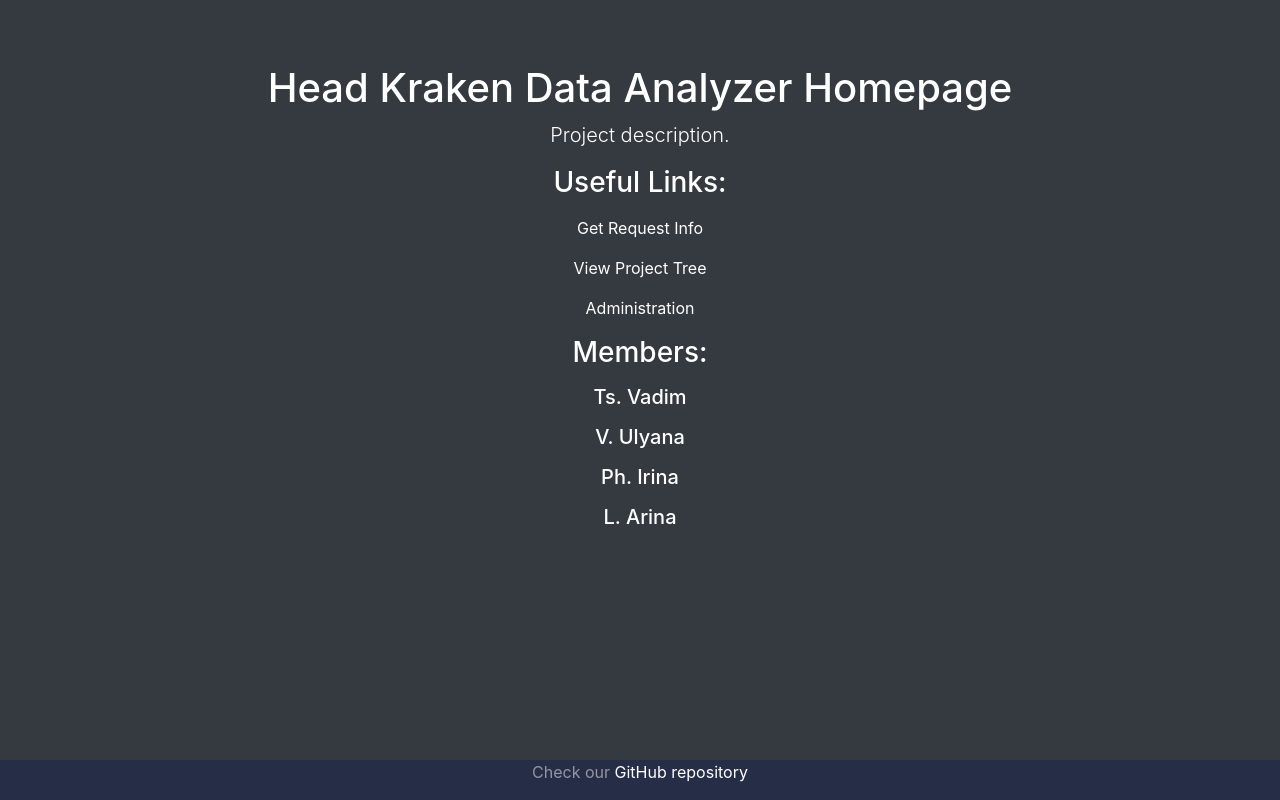
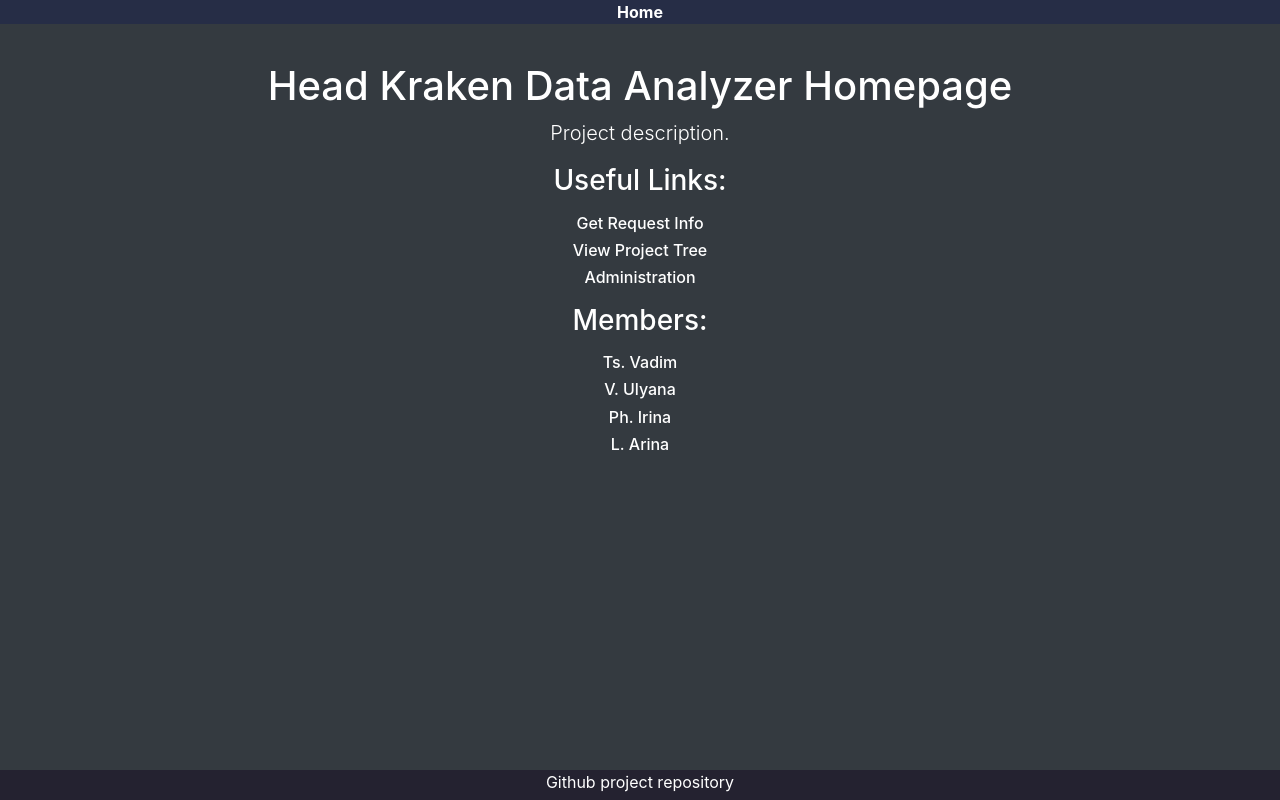
Before and after one commit to ts-vadim/sk-challenge-hehe, a Django app: page / in a window 1280 px wide. Run offline with Django 3.2, Linux system fonts and the light colour scheme; data comes from the database, SQL or seed files in the repository; both versions use the stored data as it was after the commit; some libraries are stand-ins or nearby versions.

Commit message:
too many changes

```diff
--- a/web-app/krakenDataAnalyzer/main/templates/base/base.html
+++ b/web-app/krakenDataAnalyzer/main/templates/base/base.html
@@ -1,36 +1,56 @@
 <!DOCTYPE html>
 <html lang="en">
-<head>
+
+<!-- where classes like bg-dark come from -->
 <link rel="stylesheet" href="https://stackpath.bootstrapcdn.com/bootstrap/4.5.2/css/bootstrap.min.css">
 
+<head>
 	<title>Data Analyzer :: {% block title %}{% endblock %}</title>
-
 	<style>
-        body {
-            padding-top: 5%;
-
+		html,body{
+			height: 100%;
 		}
-        footer {
-            position: fixed;
+		#holder {
+			min-height: 100%;
+			position: relative;
+		}
+		#header {
+			height: 5%;
+			width: 100%;
+			background: #262d46;
+			text-align: center;
+		}
+		#body {
+			padding-bottom: 5%;
+			padding-top: 3%;
+		}
+		#footer {
 			bottom: 0;
-            left: inherit;
-            width: 100%;
-            height: 5%;
-            background: #262d46;
+			height: 30px;
+			left: 0;
+			bottom: 0;
+			position: absolute;
+			right: 0;
+			text-align: center;
+			background-color: rgb(36, 34, 48);
 		}
 	</style>
+</head>
 
-</head>
-<body class="bg-dark text-center">
+<body class="bg-dark">
+	<div id="holder">
+		<div id="header">
+			<a href="/" class="text-white"><strong>Home</strong></a>
+		</div>
 
-    <div class="cover-container"></div>
-    <main class="text-white">
+		<div id="body" class="text-white">
 			{% block content %}{% endblock %}
-    </main>
+		</div>
 
-    <footer class="test-center text-white-50">
-        {% block footer %}{% endblock %}
-    </footer>
+		<div id="footer" class="text-white-50">
+			<a target="_blank" href="https://github.com/ts-vadim/sk-challenge-hehe" class="text-white">Github project repository</a>
+		</div>
+	</div>
+</body>
 
-</body>
 </html>
--- a/web-app/krakenDataAnalyzer/main/templates/main/home.html
+++ b/web-app/krakenDataAnalyzer/main/templates/main/home.html
@@ -1,43 +1,61 @@
 {% extends 'base/base.html' %}
 
-
+<!--     Title     -->
 {% block title %}
 Homepage
 {% endblock %}
 
 
+
+<!--     Content     -->
 {% block content %}
-    <!-- Main Header -->
-    <h1>Head Kraken Data Analyzer Homepage</h1>
-    <!-- Description -->
-    <p class="lead">Project description.</p>
+    <style>
+        #headline {
+            text-align: center;
+            color: white;
+        }
+        #description {
+            text-align: center;
+            color: white;
+        }
+        #links {
+            text-align: center;
+        }
+        #member-list {
+            text-align: center;
+        }
+    </style>
 
-    <!-- Useful Links -->
-    <div class="text-center">
-        <p><h3>Useful Links:</h3></p>
-        <p class="text-white"><a href="{% url 'rinfo' %}" target="_blank" class="text-white">Get Request Info</a></p>
-        <p class="text-white"><a href="{% url 'tree' %}" target="_blank" class="text-white">View Project Tree</a></p>
-        <p class="text-white"><a href="admin/" target="_blank" class="text-white">Administration</a></p>
+    <!--     Headline     -->
+    <div id="headline">
+        <h1>Head Kraken Data Analyzer Homepage</h1>
     </div>
 
-    <!-- Members -->
-    <div class="text-center">
+    <!--     Description     -->
+    <div id="description">
+        <p class="lead">
+            Project description.
+        </p>
+    </div>
+
+    <!--     Useful Links     -->
+    <div id="links">
+        <p><h3>Useful Links:</h3></p>
+        <h6><a href="{% url 'rinfo' %}" class="text-white">Get Request Info</a></h6>
+        <h6><a href="{% url 'tree' %}" class="text-white">View Project Tree</a></h6>
+        <h6><a href="admin/" class="text-white">Administration</a></h6>
+    </div>
+
+    <!--     Members     -->
+    <div id="member-list">
         <p><h3>Members:</h3></p>
         {% for member in members %}
-        <div>
             {% if member.contact_url %}
-                <p><h5><a href="{{ member.contact_url }}" target="_blank" class="text-white">{{ member.name }}</a></h5></p>
+                <h6><a href="{{ member.contact_url }}" target="_blank" class="text-white">{{ member.name }}</a></h6>
             {% else %}
-                <p><h5>{{ member.name }}</h5></p>
+                <h6>{{ member.name }}</h6>
             {% endif %}
-        </div>
         {% endfor %}
     </div>
 
-
 {% endblock %}
-
-
-{% block footer %}
-    <p>Check our <a target="_blank" href="https://github.com/ts-vadim/sk-challenge-hehe" class="text-white">GitHub repository</a></p>
-{% endblock %}
--- a/web-app/krakenDataAnalyzer/main/views.py
+++ b/web-app/krakenDataAnalyzer/main/views.py
@@ -4,7 +4,7 @@ from main.models import SiteMember
 import os
 
 
-# Create your views here.
+
 def homepage(request):
 	return render(request, 'main/home.html', {'members': SiteMember.objects.all()})
 
@@ -16,17 +16,12 @@ def path_download(request, url_path: str):
 	ospath = cwd + os.path.sep + url_path.replace('/', os.path.sep)
 	ospath = ospath.replace(os.path.sep * 2, os.path.sep)
 
-	print('\nIncoming path: ' + url_path)
-	print('CWD: ' + cwd)
-	print('OS path: ' + ospath + '\n')
-
 	if os.path.exists(ospath) and not os.path.isdir(ospath):
 		with open(ospath, 'rb') as file:
 			response = HttpResponse(file.read(), content_type="text/plain")# application/force-download
 			response['Content-Disposition'] = 'inline; filename=' + url_path.split('/')[-1]
 			return response
 	return HttpResponse('File \"' + url_path + '\" not found')
-
 
 
 def request_info(request):
@@ -57,14 +52,10 @@ def project_tree(request):
 		'__init__.py',
 		'migrations'
 	]
-	mute_list = [
-		#'db.sqlite3',
-		'settings.py'
-	]
 
 	tree = dict()
 	start_dir = os.getcwd()
-	response = '<h1><a href=\"/\">Homepage</a></h1><br>'
+	files_to_render = list()
 
 	for path in os.walk(start_dir):
 		cwd = path[0]
@@ -76,6 +67,6 @@ def project_tree(request):
 			if file in hidden_list:
 				continue
 			filepath = os.path.join(cwd.replace(start_dir, ''), file)
-			response += ('<a href=/\"{0}\">{0}</a><br>' if file not in mute_list else '{0}<br>').format(filepath)
+			files_to_render.append((filepath, '/' + filepath))
 
-	return HttpResponse(response)
+	return render(request, 'main/tree.html', {'files': files_to_render})
```
Also changed, not shown: web-app/krakenDataAnalyzer/main/templates/main/tree.html (added, +33 -0 lines), web-app/krakenDataAnalyzer/db.sqlite3. Lines whose indentation alone changed are shown as unchanged.
